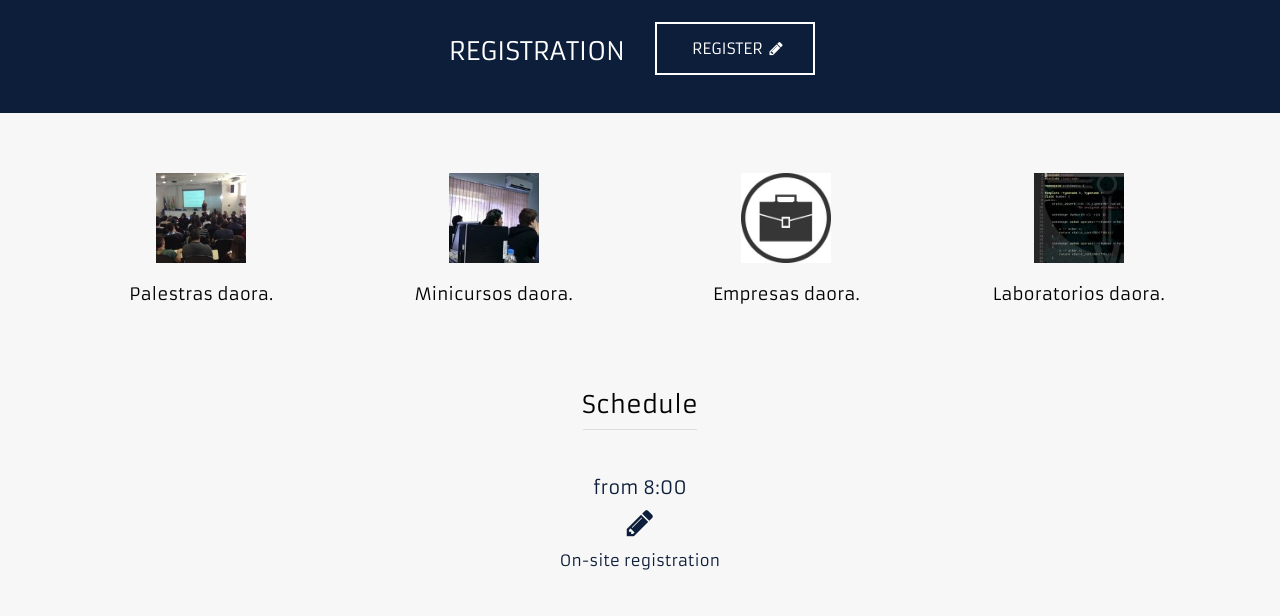
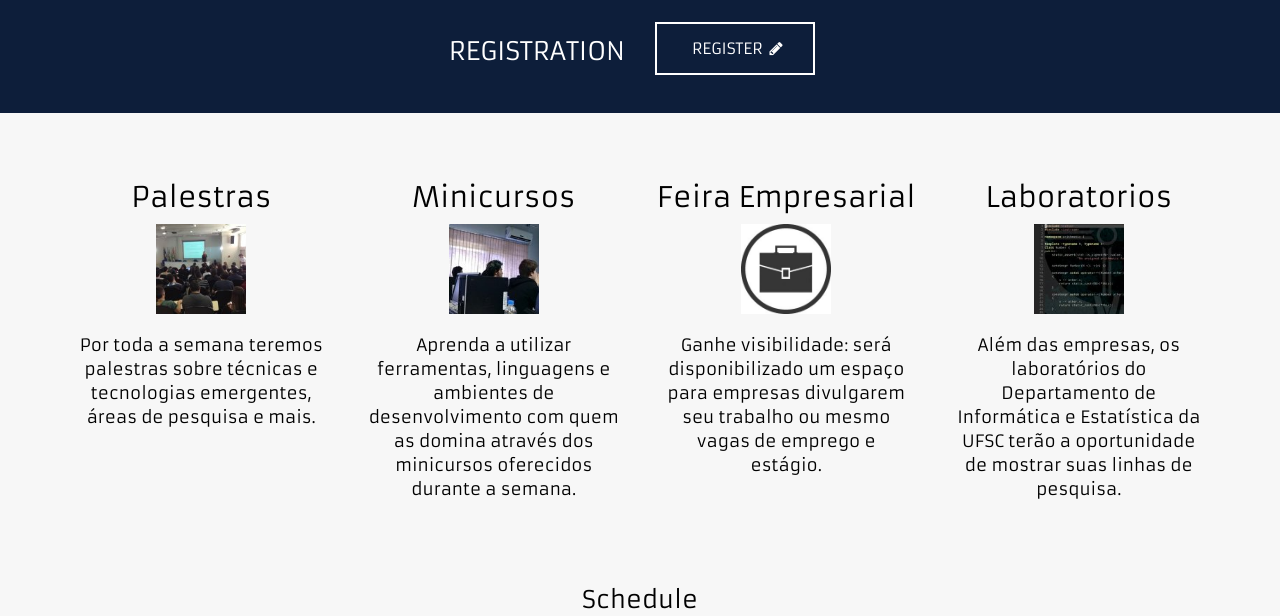
Before and after one commit to pbmchc/responsive-conference-site, a plain HTML site: page index.html in a window 1280 px wide. Shown: the part 502-1118 px from the top of the page. Drawn offline with Linux system fonts and the light colour scheme; some packages are replaced by stand-ins of ours.

Commit message:
changed events

```diff
--- a/index.html
+++ b/index.html
@@ -84,27 +84,31 @@
                 <div class="row features">
                     <div class="col-sm-3 animated fadeInUp">
                         <div class="text-center">
+                            <h4>Palestras</h4>
                             <img class="feat-img" src="img/about-section/palestras.jpg" />
                         </div>
-                        <p class="feat-desc">Palestras daora.</p>
+                        <p class="feat-desc">Por toda a semana teremos palestras sobre técnicas e tecnologias emergentes, áreas de pesquisa e mais.</p>
                     </div>
                     <div class="col-sm-3 animated fadeInUp delay">
                         <div class="text-center">
+                            <h4>Minicursos</h4>
                             <img class="feat-img" src="img/about-section/minicursos.jpg" />
                         </div>
-                        <p class="feat-desc">Minicursos daora.</p>
+                        <p class="feat-desc">Aprenda a utilizar ferramentas, linguagens e ambientes de desenvolvimento com quem as domina através dos minicursos oferecidos durante a semana.</p>
                     </div>
                     <div class="col-sm-3 animated fadeInUp delayed">
                         <div class="text-center">
+                            <h4>Feira Empresarial</h4>
                             <img class="feat-img" src="img/about-section/feira-empresarial.jpg" />
                         </div>
-                        <p class="feat-desc">Empresas daora.</p>
+                        <p class="feat-desc">Ganhe visibilidade: será disponibilizado um espaço para empresas divulgarem seu trabalho ou mesmo vagas de emprego e estágio.</p>
                     </div>
                     <div class="col-sm-3 animated fadeInUp delayed">
                         <div class="text-center">
+                            <h4>Laboratorios</h4>
                             <img class="feat-img" src="img/about-section/laboratorios.jpg" />
                         </div>
-                        <p class="feat-desc">Laboratorios daora.</p>
+                        <p class="feat-desc">Além das empresas, os laboratórios do Departamento de Informática e Estatística da UFSC terão a oportunidade de mostrar suas linhas de pesquisa.</p>
                     </div>
                 </div>
             </div>
```
